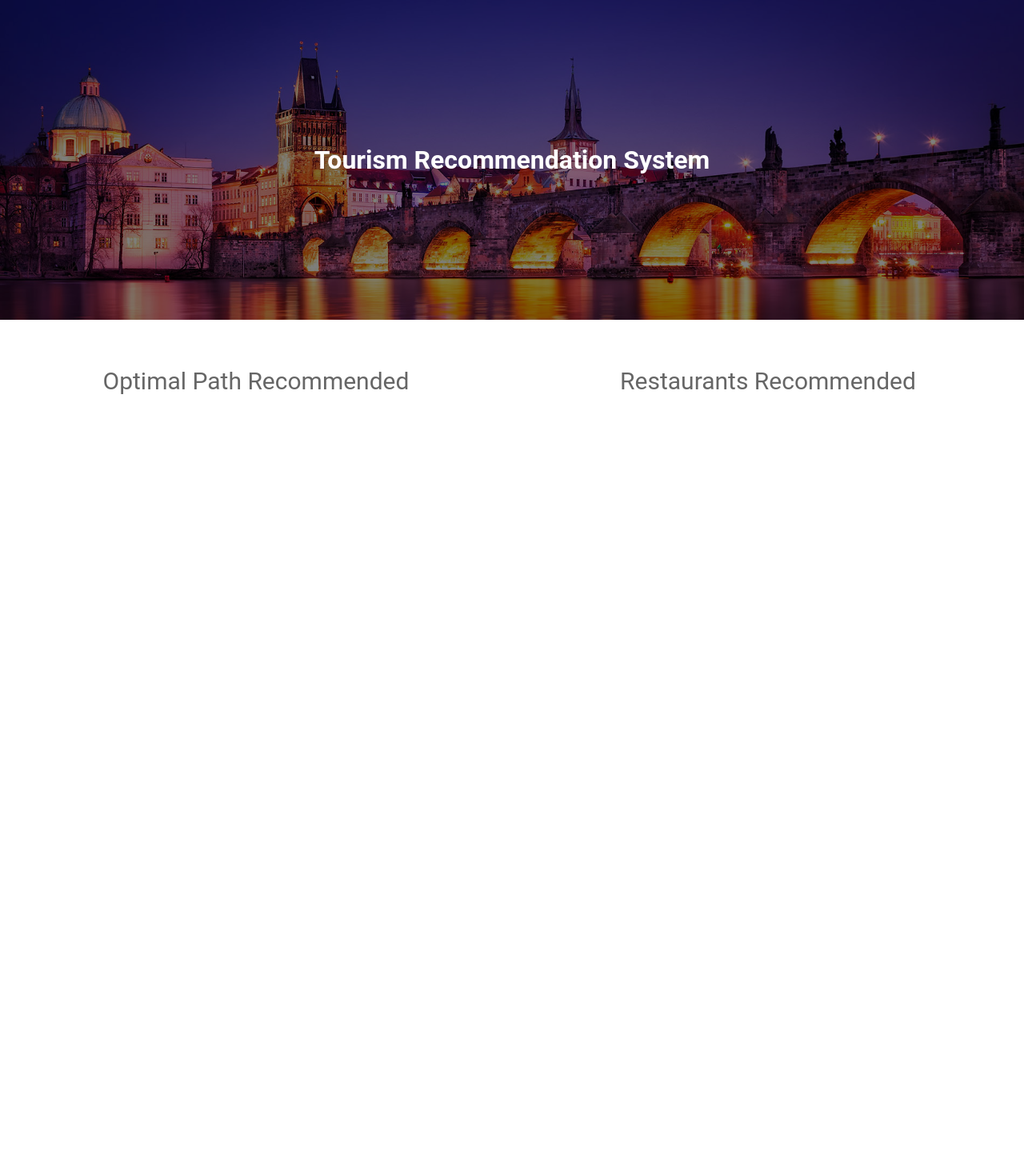
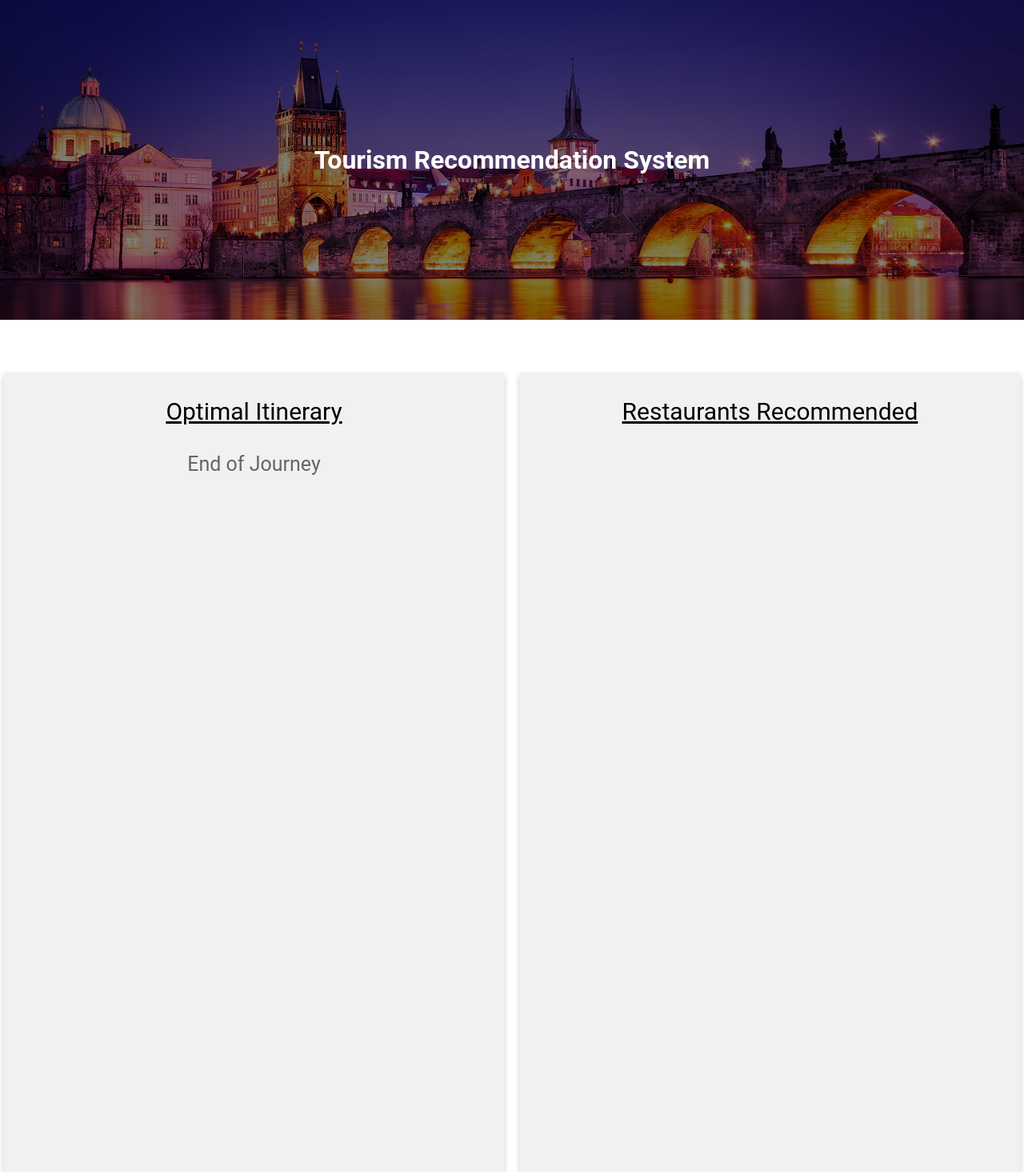
Before and after one commit to llsridevill/Hybrid_Recommender_System_For_Tourism, a Flask app: template templates/choosenplaces.html in a window 1280 px wide. Shown: the whole page at 80% size. Before the commit the page ends 493 px from the top, so only its background shows below. Run offline with Flask 2, Linux system fonts and the light colour scheme; the template is opened without the code that fills it, so the values that code supplies are empty; parts of the project's set-up code (start-up, migrations or seed data) failed here and were passed over.

Commit message:
Updated UI

```diff
--- a/server.py
+++ b/server.py
@@ -328,11 +328,9 @@ def result():
         global choosen_restaurants
         name = result['name']
         email = result['email']
-        start_date = result['sdate']
-        end_date = result['edate']
-        destination = result['place']
         choosen_type = result.getlist('checklist')
         choosen_rest = result.getlist('place')
+        choosen_restaurants=""
         for i in choosen_rest:
             choosen_restaurants+=" "+i
         print(choosen_restaurants)
@@ -368,8 +366,7 @@ def result():
             options.append('Sky Zone')
             options.append('Snow World')
 
-        else:
-            if (rec == 0):
+        if('must visit' in choosen_type):
                 options.append('Shilparamam')
                 options.append('Nehru Zoological Park')
                 options.append('Hussain Sagar Lake')
@@ -393,7 +390,6 @@ def choosenplaces():
     global choosen_restaurants
     print("choosen:   ", choosen_restaurants)
     rec_rest = predict(choosen_restaurants)
-    choosen_restaurants=""
     print(rec_rest)
     if request.method == 'POST':
         placeresult = request.form.getlist('places')
--- a/templates/blog.html
+++ b/templates/blog.html
@@ -34,7 +34,7 @@
         <h1>Tourism Recommendation System</h1>
       </div>
       <div class="item">
-        <p>Name</p>
+        <p >Name</p>
         <input type="text" name="name" required/>
       </div>
     <div class="item">
@@ -52,7 +52,7 @@
         </div>
       </div-->
 
-      <div class="item">
+      <!--div class="item">
         <p>Start Date</p>
         <input type="date" name="sdate" required/>
         <i class="fas fa-calendar-alt"></i>
@@ -61,7 +61,7 @@
         <p>End Date</p>
         <input type="date" name="edate" required/>
         <i class="fas fa-calendar-alt"></i>
-      </div>
+      </div-->
 
 
       <div class="question">
--- a/templates/choosenplaces.html
+++ b/templates/choosenplaces.html
@@ -5,23 +5,77 @@
     <title>Tourism Recommendation System</title>
     <link rel="stylesheet" href="static/css/main.css">
     <link rel="stylesheet" href="https://cdnjs.cloudflare.com/ajax/libs/font-awesome/4.7.0/css/font-awesome.min.css">
+    <meta name="viewport" content="width=device-width, initial-scale=1">
+<style>
+* {
+  box-sizing: border-box;
+}
+
+body {
+  font-family: Arial, Helvetica, sans-serif;
+}
+
+/* Float four columns side by side */
+.column {
+  float: left;
+  width: 50%;
+  padding: 0 10px;
+}
+
+/* Remove extra left and right margins, due to padding */
+.row {margin: 0 -5px;}
+
+/* Clear floats after the columns */
+.row:after {
+  content: "";
+  display: table;
+  clear: both;
+}
+
+/* Responsive columns */
+@media screen and (max-width: 600px) {
+  .column {
+    width: 100%;
+    display: block;
+    margin-bottom: 20px;
+  }
+}
+
+/* Style the counter cards */
+.card {
+  box-shadow: 0 4px 8px 0 rgba(0, 0, 0, 0.2);
+  padding: 16px;
+  height: 1000px;
+  text-align: center;
+  background-color: #f1f1f1;
+}
+</style>
+
 </head>
 <body>
     <div class="banner">
         <h1>Tourism Recommendation System</h1>
     </div><br><br><br>
-    <div style=" width: 50%; height: 100px; float: left;">
-        <center><p style="font-size:30px">Optimal Path Recommended</p></center><br>
+    <div class="row">
+        <div class="column">
+            <div class="card"><br>
+                <p style="font-size:30px; color:#000000"><u>Optimal Itinerary</u> </p><br><br>
                 {% for place in result %}
-        <span><img style="padding-left:80px" height="30px" width="30px" src="static/images/icons/location.png"/></span><span style="font-size:25px">{{place}}</span><br><br>
+                <span><img height="30px" width="30px" src="static/images/icons/location.png"/></span><span style="font-size:25px">{{place}}</span><br><br>
+                <img height="30px" width="30px" src="static/images/icons/arrow.png"/><br>
                 {% endfor %}
+                <span style="font-size:25px">End of Journey</span>
+            </div>
         </div>
 
-    <div style=" width: 50%; height: 100px; float: right;">
-        <center><p style="font-size:30px">Restaurants Recommended</p></center><br><br>
+        <div class="column">
+            <div class="card"><br>
+                <p style="font-size:30px; color:#000000"><u>Restaurants Recommended</u></p><br><br>
                 {% for place in rest_result %}
                 <span><img height="30px" width="30px" src="static/images/icons/location.png"/></span><span style="font-size:25px">{{place}}</span><br><br>
                 {% endfor %}
             </div>
+        </div>
+    </div>
 </body>
 </html>
```
Also changed, not shown: templates/result.html (+4 -3 lines), static/images/icons/arrow.png (added), 1 other file. Lines whose indentation alone changed are shown as unchanged.
